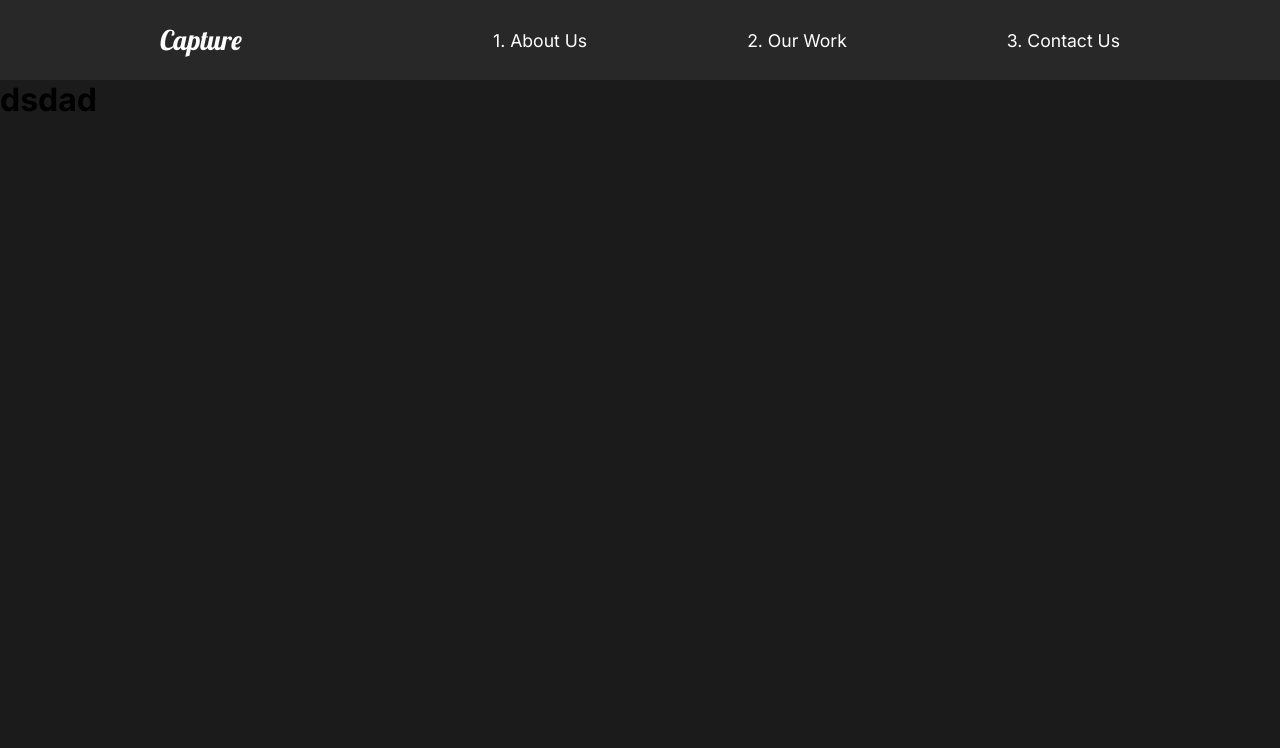
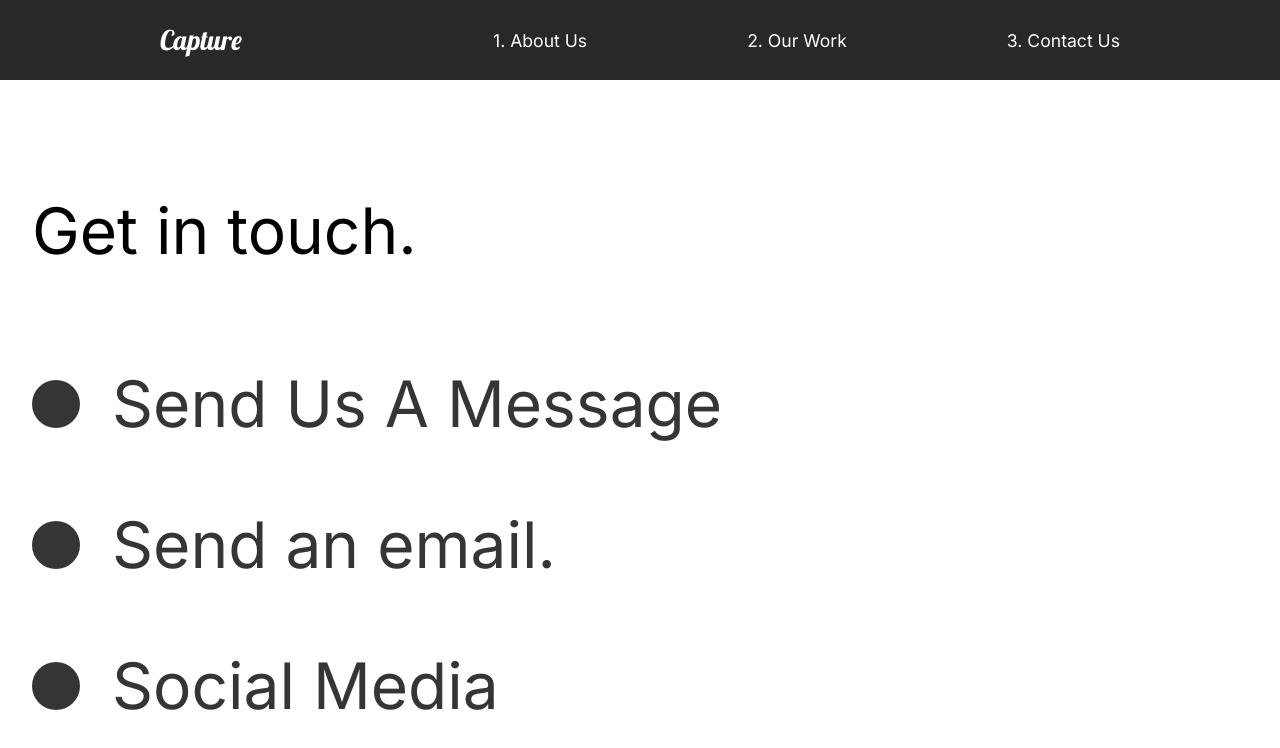
Before and after one commit to sourabhsaini11/business-portfolio, a React (Create React App) app: page /contact in a window 1280 px wide. Shown: the top 748 px of the page. Built offline with nearby package versions, Linux system fonts and the light colour scheme.

Commit message:
ErrorsRemoved

```diff
--- a/src/App.js
+++ b/src/App.js
@@ -7,6 +7,7 @@
 import { Switch, Route, useLocation } from 'react-router-dom';
 import MovieDetail from './pages/MovieDetails';
 import { AnimatePresence } from "framer-motion";
+import ScrollTop from "./components/ScrollTop";
 
 function App() {
 
@@ -31,6 +32,7 @@
         <ContactUs />
       </Route>
       </Switch>
+      <ScrollTop />
       </AnimatePresence>
     </div>
   );
--- a/src/components/GlobalStyle.js
+++ b/src/components/GlobalStyle.js
@@ -10,6 +10,7 @@
 body{
     background: #1b1b1b;
     font-family:'Inter', sans-serif;
+    overflow-x:hidden;
 }
 button{
     font-weight:bold;
--- a/src/components/Nav.js
+++ b/src/components/Nav.js
@@ -31,7 +31,9 @@
     align-items:center;
     padding:1rem 10rem;
     background: #282828;
-
+    position:sticky;
+    top:0;
+    z-index:10;
     a{
         color:white;
         text-decoration:none;
--- /dev/null
+++ b/src/components/ScrollTop.js
@@ -0,0 +1,15 @@
+import { useEffect } from "react";
+import { useLocation } from "react-router-dom";
+
+const ScrollTop = () => {
+  const { pathname } = useLocation();
+  useEffect(() => {
+    window.scroll({
+      top: 0,
+      left: 0,
+    });
+  }, [pathname]);
+  return null;
+};
+
+export default ScrollTop;
--- a/src/pages/ContactUs.js
+++ b/src/pages/ContactUs.js
@@ -1,13 +1,78 @@
-import React from 'react';
-import { motion} from "framer-motion";
-import { pageAnimation } from "../animation";
+import React from "react";
+//Animations
+import { motion } from "framer-motion";
+import { pageAnimation, titleAnim } from "../animation";
+import styled from "styled-components";
 
 const ContactUs = () => {
-    return(
-        <motion.div exit="exit" variants={pageAnimation} initial="hidden" animate="show" >
-        <h1>dsdad</h1>
-        </motion.div>
-    );
+  return (
+    <ContactStyle
+      exit="exit"
+      variants={pageAnimation}
+      initial="hidden"
+      animate="show"
+      style={{ background: "#fff" }}
+    >
+      <Title>
+        <Hide>
+          <motion.h2 variants={titleAnim}>Get in touch.</motion.h2>
+        </Hide>
+      </Title>
+      <div>
+        <Hide>
+          <Social variants={titleAnim}>
+            <Circle />
+            <h2>Send Us A Message</h2>
+          </Social>
+        </Hide>
+        <Hide>
+          <Social variants={titleAnim}>
+            <Circle />
+            <h2>Send an email.</h2>
+          </Social>
+        </Hide>
+        <Hide>
+          <Social variants={titleAnim}>
+            <Circle />
+            <h2>Social Media</h2>
+          </Social>
+        </Hide>
+      </div>
+    </ContactStyle>
+  );
 };
 
+const ContactStyle = styled(motion.div)`
+  padding: 5rem 10rem;
+  color: #353535;
+  min-height: 90vh;
+  @media (max-width: 1500px) {
+    padding: 2rem;
+    font-size: 1rem;
+  }
+`;
+const Title = styled.div`
+  margin-bottom: 4rem;
+  color: black;
+  @media (max-width: 1500px) {
+    margin-top: 5rem;
+  }
+`;
+const Hide = styled.div`
+  overflow: hidden;
+`;
+const Circle = styled.div`
+  border-radius: 50%;
+  width: 3rem;
+  height: 3rem;
+  background: #353535;
+`;
+const Social = styled(motion.div)`
+  display: flex;
+  align-items: center;
+  h2 {
+    margin: 2rem;
+  }
+`;
+
 export default ContactUs;
```
Also changed, not shown: 1 other file (tests, documents, lock files or other folders).
